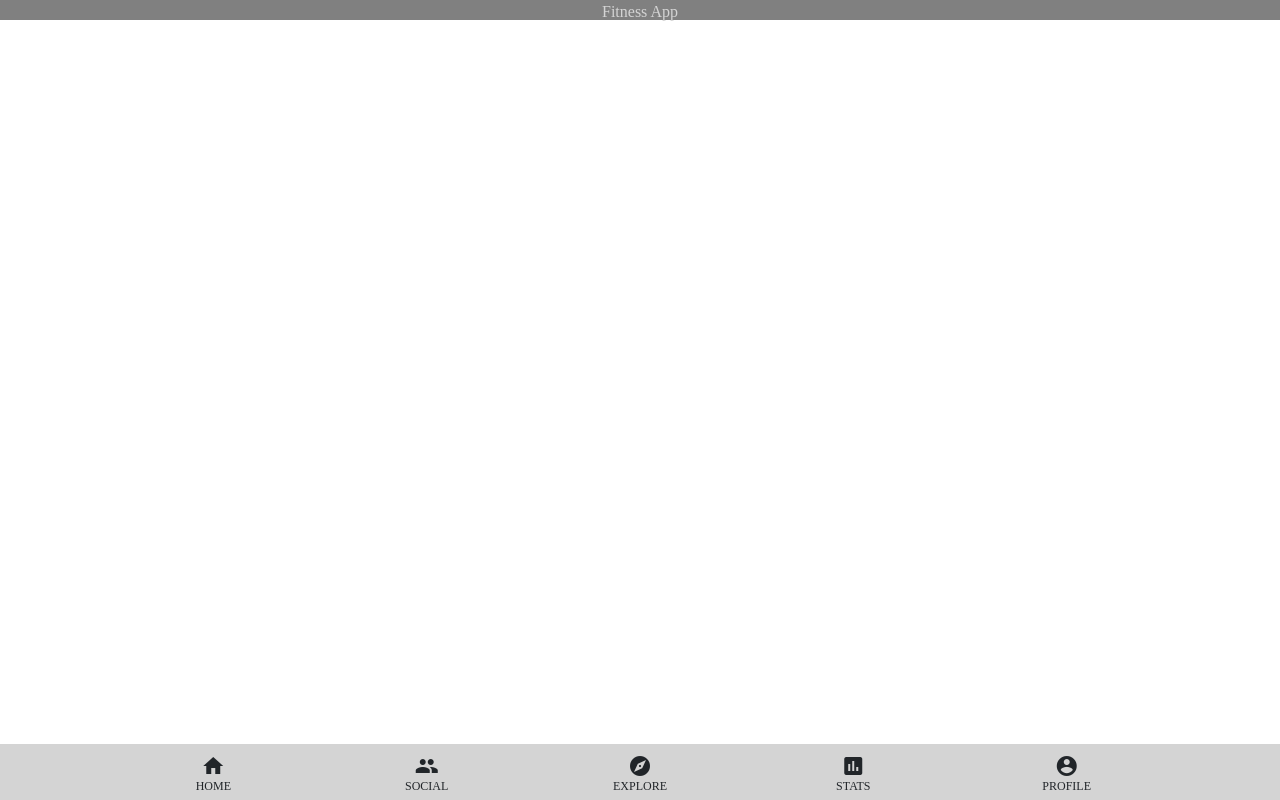
After one commit to ashroberts121/majorprojectapp, a PHP site: the page made by view/nav.php in a window 1280 px wide. The commit adds this page. Run offline with PHP 8.4, Linux system fonts and the light colour scheme; the template is opened without the code that fills it, so the values that code supplies are empty; some libraries are stand-ins or nearby versions.

Commit message:
Created initial files

```diff
--- a/admin/admin.php
+++ b/admin/admin.php
@@ -13,7 +13,7 @@
   if(!$conn){
       die("Error connecting to SQL Database: 'MajorProjectApp'");
   }else{
-      echo "Connected Successfully to Database <br />";
+    //  echo "Connected Successfully to Database <br/>";
   }
 
   //Run session
--- /dev/null
+++ b/assets/css/main.css
@@ -0,0 +1,49 @@
+/*********************************** MAIN CSS STYLESHEET******************************************/
+
+/************  HEAD.PHP  ***********/
+
+#headerLogoBar {
+  height: 20px;
+  background-color: #808080;
+  /* box-shadow: 0px 8px 6px #D4D4D4; */
+  z-index: 1;
+}
+
+#headerLogoBar p {
+  color: #D4D4D4;
+  font-family: Ariel;
+  text-align: center;
+}
+
+/************  END OF HEAD.PHP  ***********/
+
+
+/************  NAV.PHP  ***********/
+
+#navbarBottom {
+  position: fixed;
+  bottom: 0;
+  width: 100%;
+  background-color: #D4D4D4;
+}
+
+#navbarBottom div.col-2 {
+  text-align: center;
+  padding: 10px 0;
+}
+
+#navbarBottom div.col-2:hover {
+  background-color: #639EFB;
+}
+
+#navbarBottom div.col-2 p {
+  text-align: center;
+  font-size: 12px;
+  margin: 0;
+}
+
+#navbarBottom div.col-1 {
+  padding: 0;
+}
+
+/************  END OF NAV.PHP  ***********/
--- /dev/null
+++ b/controller/head.php
@@ -0,0 +1,24 @@
+<!doctype html>
+<html>
+  <head>
+  <meta charset="UTF-8">
+  <title> <?php echo DIR; ?> </title>
+
+  <meta name="viewport" content="width=device-width, initial-scale=1"><!--Set viewport-->
+
+  <link rel="stylesheet" href="<?php echo DIR; ?>assets/css/main.css" type="text/css"><!--Custom styles-->
+  <link rel="stylesheet" href="https://maxcdn.bootstrapcdn.com/bootstrap/4.3.1/css/bootstrap.min.css"><!--Bootstrap CSS CDN-->
+
+  <link href="https://fonts.googleapis.com/icon?family=Material+Icons" rel="stylesheet"><!-- Materialize CSS Icons -->
+
+  <script src="<?php echo DIR; ?>assets/js/main.js" type="text/javascript"></script><!--Custom scripts-->
+  <script src="https://ajax.googleapis.com/ajax/libs/jquery/4.3.1/jquery.min.js"></script><!--Bootstrap JQuery CDN-->
+  <script src="https://maxcdn.bootstrapcdn.com/bootstrap/4.3.1/js/bootstrap.min.js"></script><!--Bootstrap JS CDN-->
+
+  </head>
+    <body>
+      <div id="headerLogoBar" class="col-12">
+        <p>
+          Fitness App
+        </p>
+      </div>
--- /dev/null
+++ b/view/home.php
@@ -0,0 +1,5 @@
+<?php
+  include('admin/admin.php');
+  include('controller/head.php');
+  include('view/nav.php');
+?>
--- /dev/null
+++ b/view/nav.php
@@ -0,0 +1,25 @@
+<div class="col-12">
+  <div id="navbarBottom" class="row">
+
+    <div class="col-1"></div>
+
+    <div class="col-2 medium material-icons">
+      home<br/><p>HOME</p>
+    </div>
+    <div class="col-2 medium material-icons">
+      group<br/><p>SOCIAL</p>
+    </div>
+    <div class="col-2 medium material-icons">
+      explore<br/><p>EXPLORE</p>
+    </div>
+    <div class="col-2 medium material-icons">
+      poll<br/><p>STATS</p>
+    </div>
+    <div class="col-2 medium material-icons">
+      account_circle<br/><p>PROFILE</p>
+    </div>
+
+    <div class="col-1"></div>
+
+  </div>
+</div>
```
Also changed, not shown: index.php (+8 -2 lines), controller/footer.php (added), view/profile.php (added).
